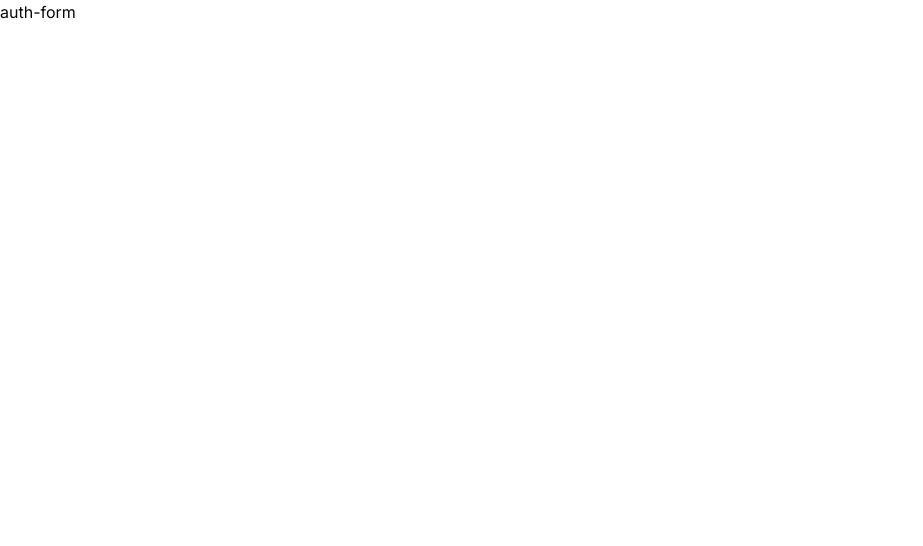
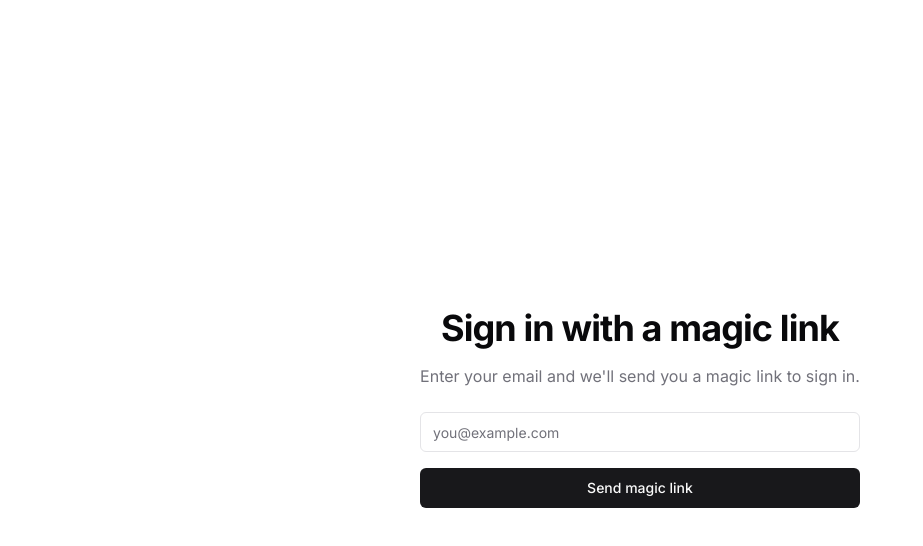
Before and after one commit to pedroalima/micro-saas, a Next.js app: page /auth in a window 1280 px wide. Shown: the top 546 px of the page, without its empty margins (0-923 px from the left). Built offline with nearby package versions, Linux system fonts and the light colour scheme.

Commit message:
style: add auth-form component

```diff
--- a/src/app/auth/_components/auth-form.tsx
+++ b/src/app/auth/_components/auth-form.tsx
@@ -1,7 +1,65 @@
 "use client"
 
+import { Button } from "@/components/ui/button"
+import { Input } from "@/components/ui/input"
+import { Label } from "@/components/ui/label"
+import Link from "next/link"
+import { useState } from "react"
+import { useForm } from "react-hook-form"
+
 export function AuthForm() {
+  const form = useForm()
+  const [ submitted, setSubmitted ] = useState(false)
+  const [ email, setEmail ] = useState("")
+
+  const handleSubmit = form.handleSubmit((data) => {
+    console.log(data)
+    setEmail(data.email)
+    setSubmitted(true)
+  })
+
   return (
-    <div>auth-form</div>
+    <div className="flex min-h-[100dvh] flex-col items-center justify-center bg-background px-4 py-12 sm:px-6 lg:px-8">
+      <div className="mx-auto max-w-md space-y-6 text-center">
+        <div>
+          <h1 className="mt-4 text-3xl font-bold tracking-tight text-foreground sm:text-4xl">
+            Sign in with a magic link
+          </h1>
+          <p className="mt-4 text-muted-foreground">Enter your email and we'll send you a magic link to sign in.</p>
+        </div>
+        {!submitted ? (
+          <form onSubmit={handleSubmit} className="space-y-4">
+            <div>
+              <Label htmlFor="email" className="sr-only">
+                Email
+              </Label>
+              <Input
+                id="email"
+                type="email"
+                placeholder="you@example.com"
+                required
+                {... form.register("email")}
+              />
+            </div>
+            <Button type="submit" className="w-full">
+              Send magic link
+            </Button>
+          </form>
+        ) : (
+          <div className="space-y-4">
+            <p className="text-muted-foreground">
+              We've sent a magic link to <span className="font-medium">{email}</span>. Check your inbox to sign in.
+            </p>
+            <Link
+              href="#"
+              className="inline-flex items-center rounded-md bg-primary px-4 py-2 text-sm font-medium text-primary-foreground shadow-sm transition-colors hover:bg-primary/90 focus:outline-none focus:ring-2 focus:ring-primary focus:ring-offset-2"
+              prefetch={false}
+            >
+              Go to homepage
+            </Link>
+          </div>
+        )}
+      </div>
+    </div>
   )
 }
```
